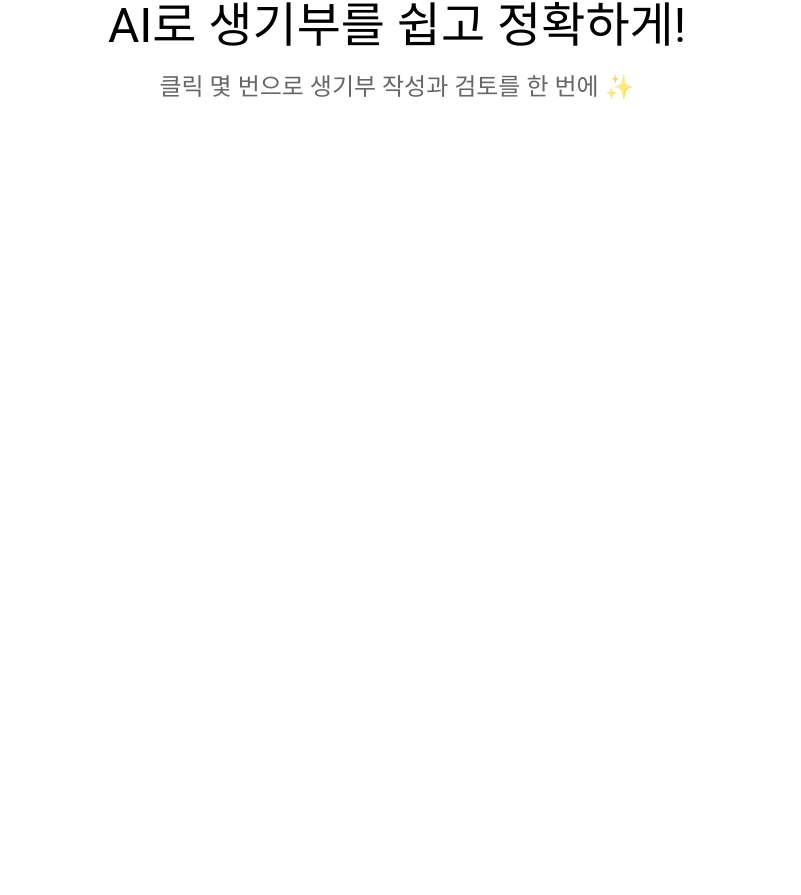
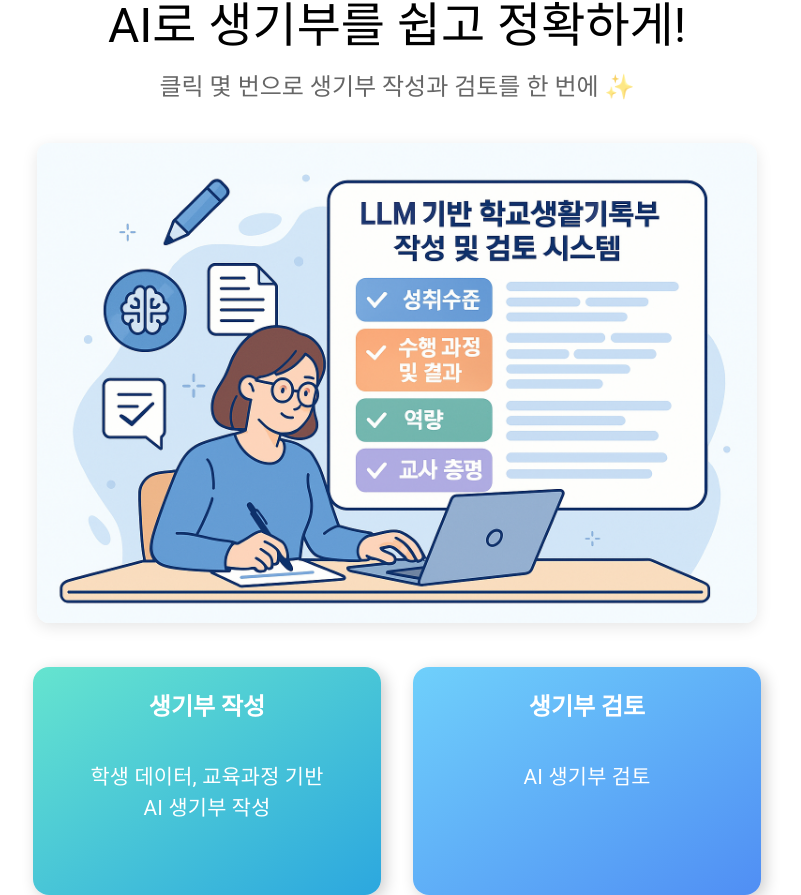
Before and after one commit to kthym/web-homepage, a React (Create React App) app: page / in a window 1280 px wide. Shown: the part 154-1049 px from the top of the page, without its empty margins (243-1044 px from the left). Before the commit the page ends 816 px from the top, so only its background shows below. Built offline with nearby package versions, Linux system fonts and the light colour scheme.

Commit message:
🎨 생기부 작성/검토 버튼 UI 개선 및 텍스트 크기 조정

```diff
--- a/src/pages/Home.jsx
+++ b/src/pages/Home.jsx
@@ -1,7 +1,11 @@
 import React from 'react';
 import { Box, Typography } from '@mui/material';
+import HomeImage from '../assets/homeimage.png';
+import { useNavigate } from 'react-router-dom';
+
 
 function Home() {
+  const navigate = useNavigate();
   return (
     <Box
       sx={{
@@ -21,6 +25,76 @@ function Home() {
       <Typography variant="h5" color="text.secondary">
         클릭 몇 번으로 생기부 작성과 검토를 한 번에 ✨
       </Typography>
+
+      {/* ✅ 이미지 삽입 영역 */}
+      <Box sx={{ mt: 5 }}>
+        <img
+          src={HomeImage}
+          alt="LLM 생기부 시스템 설명 이미지"
+          style={{
+            width: '60%', // ✅ 전체 화면의 60%만 차지
+            height: 'auto',
+            borderRadius: '12px',
+            boxShadow: '0 4px 16px rgba(0,0,0,0.1)'
+          }}
+        />
+      </Box>
+      {/* 버튼 영역 */}
+      <Box sx={{ display: 'flex', justifyContent: 'center', gap: 4, mt: 5, flexWrap: 'wrap' }}>
+        {/* 생기부 작성 버튼 */}
+        <Box
+          onClick={() => navigate('/write')}
+          sx={{
+            width: 300,
+            height: 180,
+            background: 'linear-gradient(to bottom right, #65e4cf, #2ca7df)',
+            borderRadius: 4,
+            boxShadow: '4px 4px 16px rgba(0,0,0,0.2)',
+            color: 'white',
+            p: 3,
+            cursor: 'pointer',
+            transition: 'transform 0.2s',
+            '&:hover': {
+              transform: 'translateY(-4px)',
+            }
+          }}
+        >
+          <Typography variant="h5" fontWeight="bold">
+            생기부 작성
+          </Typography>
+          <Typography variant="body1" sx={{ mt: 1, fontSize: '1.3rem' }}>
+            <br />
+            학생 데이터, 교육과정 기반<br />AI 생기부 작성
+          </Typography>
+        </Box>
+
+        {/* 생기부 검토 버튼 */}
+        <Box
+          onClick={() => navigate('/review')}
+          sx={{
+            width: 300,
+            height: 180,
+            background: 'linear-gradient(to bottom right, #6fd0fb, #508ef4)',
+            borderRadius: 4,
+            boxShadow: '4px 4px 16px rgba(0,0,0,0.2)',
+            color: 'white',
+            p: 3,
+            cursor: 'pointer',
+            transition: 'transform 0.2s',
+            '&:hover': {
+              transform: 'translateY(-4px)',
+            }
+          }}
+        >
+          <Typography variant="h5" fontWeight="bold">
+            생기부 검토
+          </Typography>
+          <Typography variant="body1" sx={{ mt: 1, fontSize: '1.3rem' }}>
+            <br />
+            AI 생기부 검토
+          </Typography>
+        </Box>
+      </Box>
     </Box>
   );
 }
```
Also changed, not shown: src/assets/homeimage.png (added).
